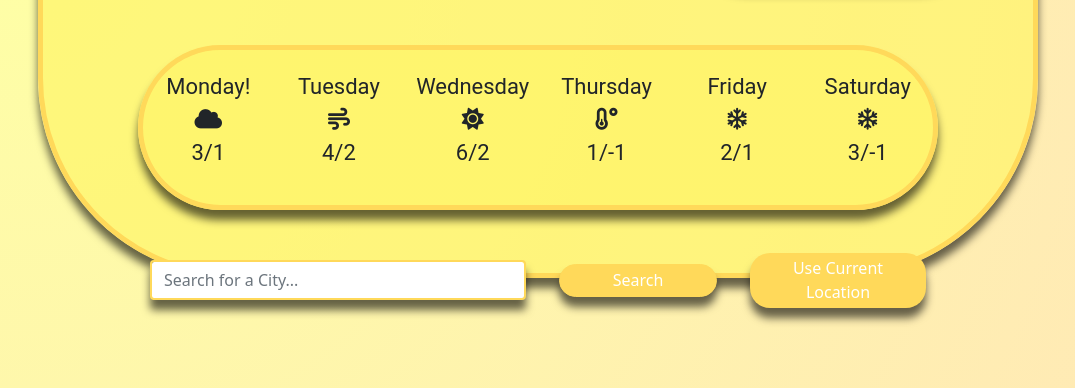
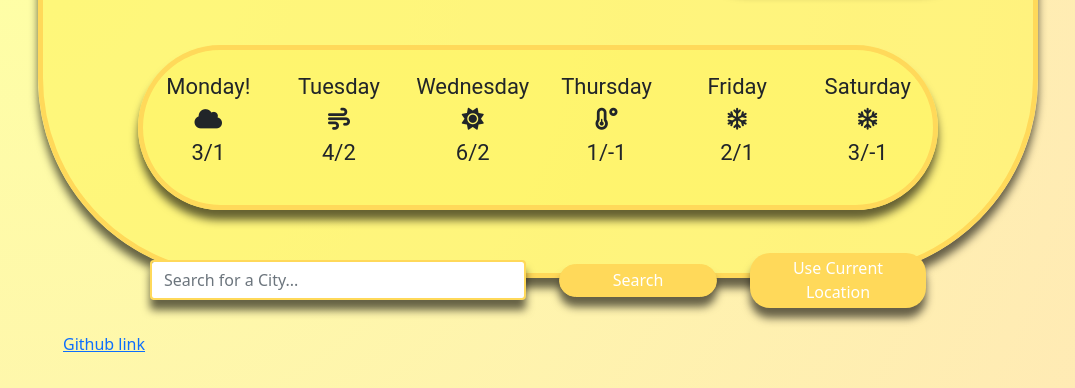
Before and after one commit to Sarrs13/Weather-app-original, a plain HTML site: page index.html in a window 1280 px wide. Shown: the part 272-660 px from the top of the page, without its empty margins (102-1177 px from the left). Drawn offline with nearby package versions, Linux system fonts and the light colour scheme.

Commit message:
Week 6 project commit

```diff
--- a/index.html
+++ b/index.html
@@ -95,6 +95,6 @@
             </div>
           </div>
         </br>
-
+        <a href="https://github.com/Sarrs13/Weather-app-original"> Github link</a>
   </body>
 </html>
```
